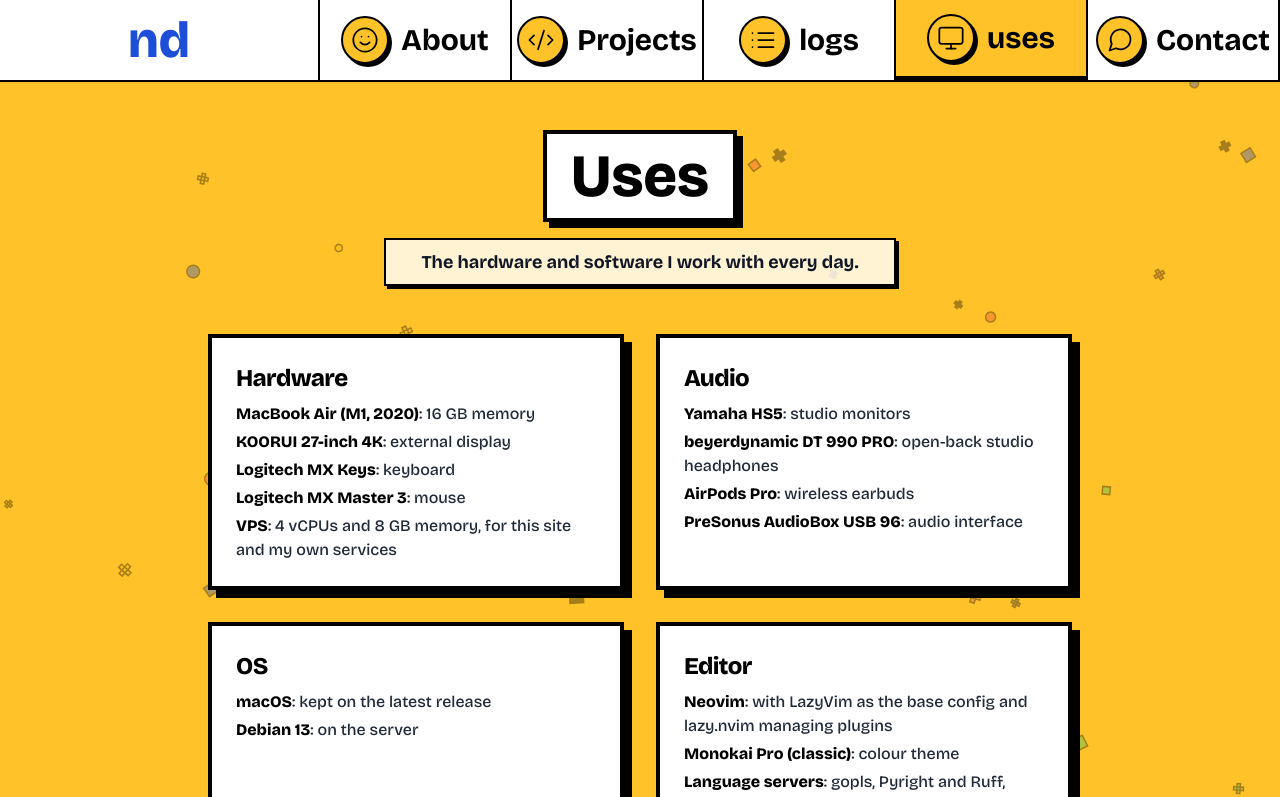
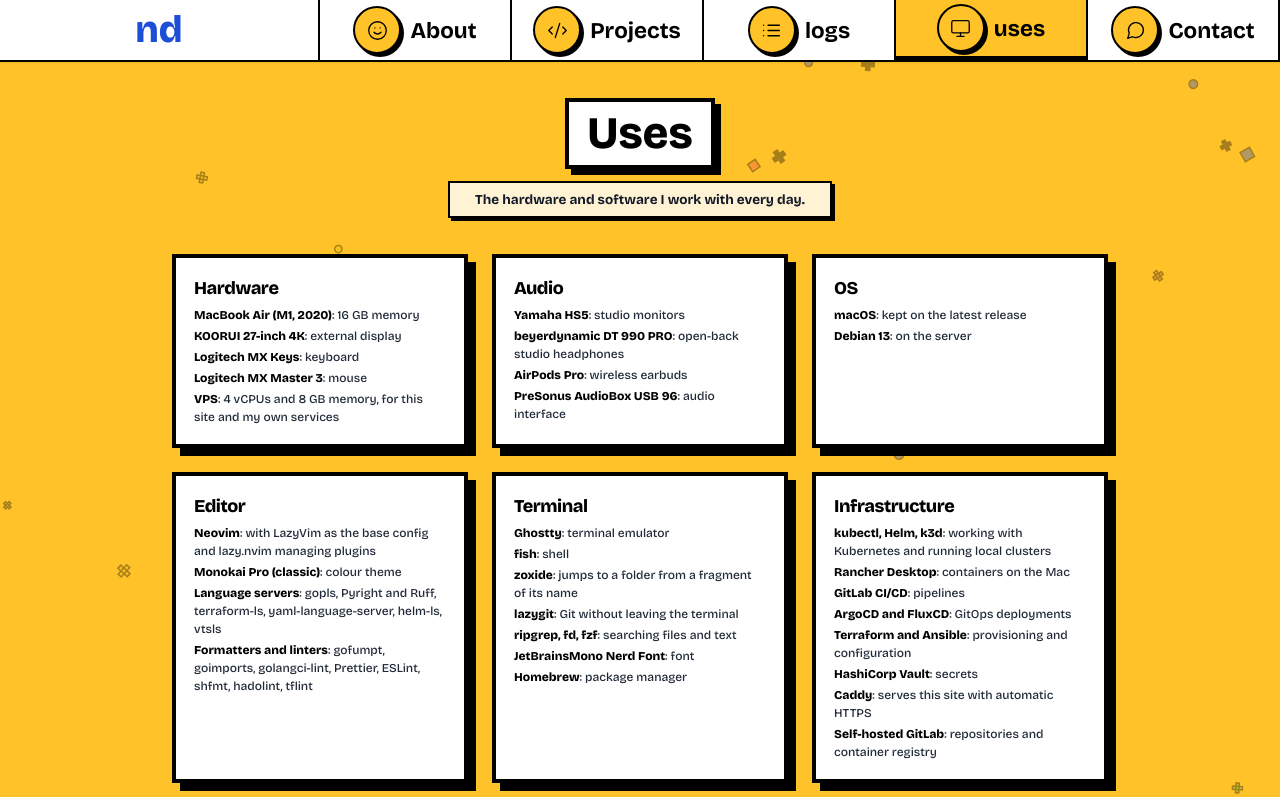
Before and after one commit to nils-dambowy/personal-website, a React (Vite) app: page /uses in a window 1280 px wide. Shown: the top 797 px of the page. Built offline with nearby package versions, Linux system fonts and the light colour scheme.

Commit message:
viewport changes

```diff
--- a/src/components/ParticleBackground.jsx
+++ b/src/components/ParticleBackground.jsx
@@ -47,7 +47,8 @@
         vx: (Math.random() - 0.5) * 0.4,
         vy: (Math.random() - 0.5) * 0.4,
         size: Math.random() * 8 + 6,
-        type: Math.random() > 0.5 ? "+" : Math.random() > 0.5 ? "square" : "circle",
+        type:
+          Math.random() > 0.5 ? "+" : Math.random() > 0.5 ? "square" : "circle",
         color: colors[Math.floor(Math.random() * colors.length)],
         rotation: Math.random() * Math.PI * 2,
         vRot: (Math.random() - 0.5) * 0.02,
--- a/src/components/Profile.jsx
+++ b/src/components/Profile.jsx
@@ -41,7 +41,7 @@
             className="mt-4 text-lg sm:text-2xl lg:text-3xl font-bold flex flex-wrap items-center justify-center gap-2"
           >
             <span className="bg-[#ffc229] border-2 border-black px-3 py-1 shadow-[2px_2px_0px_#000]">
-              Cloud Infrastructure &amp; DevOps @ HZD
+              Cloud Infrastructure &amp; DevOps
             </span>
             <span className="text-gray-700">@</span>
             <span className="bg-white border-2 border-black px-3 py-1 shadow-[2px_2px_0px_#000]">
--- a/src/components/Uses.jsx
+++ b/src/components/Uses.jsx
@@ -105,7 +105,7 @@
       <ParticleBackground />
       <Header />
 
-      <main className="flex-grow py-12 px-4 max-w-4xl mx-auto w-full relative z-10">
+      <main className="flex-grow py-12 px-4 max-w-7xl mx-auto w-full relative z-10">
         {/* Section Heading */}
         <div className="text-center mb-12">
           <motion.h1
@@ -121,7 +121,7 @@
         </div>
 
         {/* Setup by category */}
-        <div className="grid grid-cols-1 md:grid-cols-2 gap-8">
+        <div className="grid grid-cols-1 lg:grid-cols-3 gap-8">
           {setup.map((group, index) => (
             <motion.div
               key={group.category}
--- a/src/index.css
+++ b/src/index.css
@@ -10,6 +10,12 @@
 
 html {
   background-color: rgb(255, 194, 41);
+}
+
+@media (min-width: 1024px) {
+  html {
+    font-size: clamp(0.75em, 1.5vh, 1em);
+  }
 }
 
 .header-icons {
```
Also changed, not shown: 1 other file (tests, documents, lock files or other folders).
